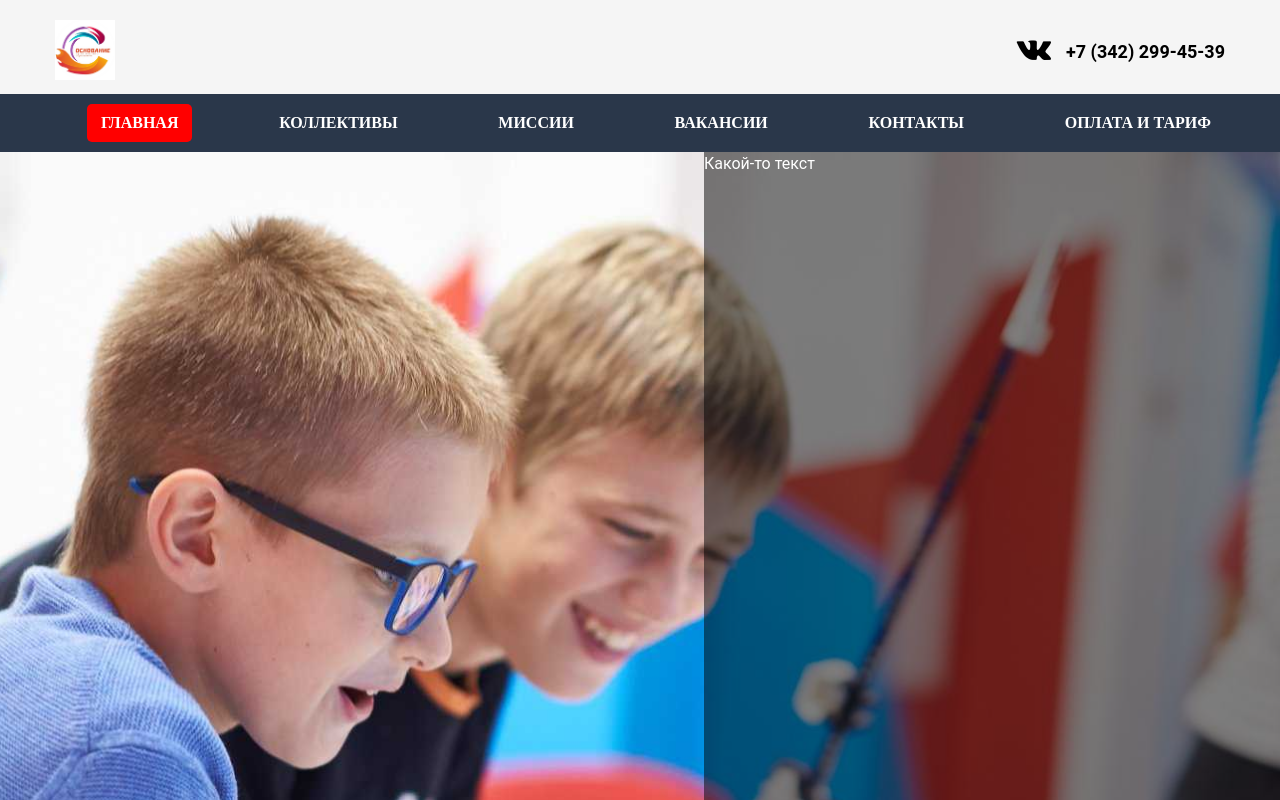
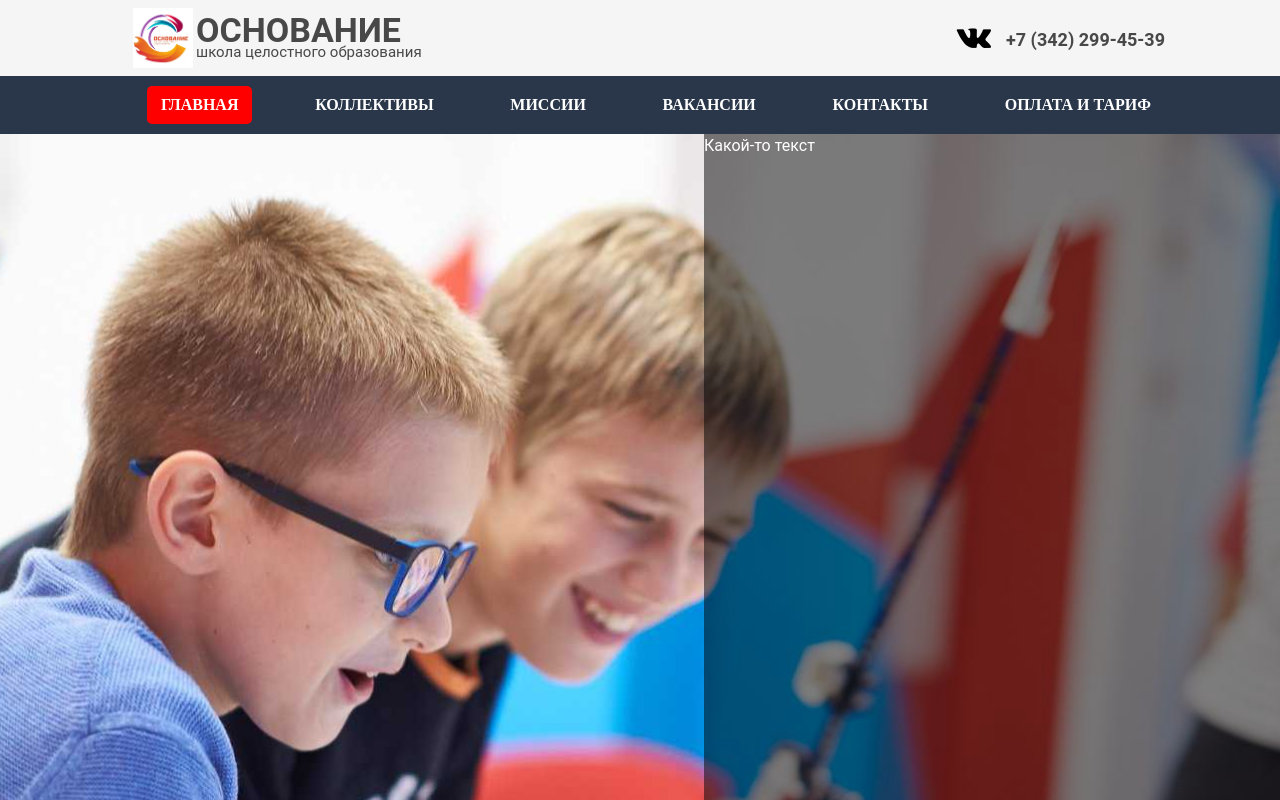
Before and after one commit to XoMyAk7/School, a website: page src/index.html in a window 1280 px wide. Shown: the top 800 px of the page. Drawn offline with nearby package versions, Linux system fonts and the light colour scheme.

Commit message:
Пофиксил пути, удалил видос с пуджом и пошаманил с шапкой

```diff
--- a/src/index.html
+++ b/src/index.html
@@ -14,9 +14,14 @@
         <header class="header">
             <div class="container">
                 <div class="header__wrapper">
-                    <div class="header__logo">
+                    <a href="#" class="header__logo">
                         <img src="icons/logo.jpg" alt="">
-                    </div>
+                        <div class="header__descr">
+                            <span>Основание</span>
+                            <br>
+                            <p>школа целостного образования</p>
+                        </div>
+                    </a>
                     <div class="header__contacts">
                         <a href="https://vk.com/osnovaniee" target="_blank">
                             <i class="fa fa-vk fa-2x" aria-hidden="true"></i>
@@ -55,8 +60,8 @@
                 <div class="firstVideo">
                     <iframe width="560" height="315" src="https://www.youtube.com/embed/gUpAjZmspbI" title="YouTube video player" frameborder="0" allow="accelerometer; autoplay; clipboard-write; encrypted-media; gyroscope; picture-in-picture; web-share" allowfullscreen></iframe>
                 </div>
-                <div class="secondVideo">
-                    <iframe width="560" height="315" src="https://www.youtube.com/embed/23oFIyutQjI" title="YouTube video player" frameborder="0" allow="accelerometer; autoplay; clipboard-write; encrypted-media; gyroscope; picture-in-picture; web-share" allowfullscreen></iframe>
+                <div class="youtube__descr">
+                    <p>Здесь будет текст</p>
                 </div>
             </div>
         </div>
--- a/src/sass/blocks/_firstSection.scss
+++ b/src/sass/blocks/_firstSection.scss
@@ -1,6 +1,6 @@
 .first {
     height: 1290px;
-    background: url(/img/1.jpeg) center (center/cover) no-repeat;
+    background: url(../img/1.jpeg) center (center/cover) no-repeat;
 
     &__descr {
         margin-left: auto;
--- a/src/sass/blocks/_header.scss
+++ b/src/sass/blocks/_header.scss
@@ -1,7 +1,12 @@
 .header {
-    padding-top: 20px;
-    padding-bottom: 14px;
+    padding-top: 8px;
+    padding-bottom: 8px;
     background-color: #f5f5f5;
+
+    a {
+        color: rgb(71, 72, 71);
+        text-decoration: none;
+    }
 
     &__wrapper {
         display: flex;
@@ -11,9 +16,29 @@
     }
 
     &__logo {
-        width: 60px;
+        padding-left: 18px;
+        display: flex;
         img {
-            width: 100%;
+            width: 60px;
+            height: 60px;
+        }
+    }
+
+    &__descr {
+        padding-top: 5px;
+        padding-left: 3px;
+        display: block;
+        span {
+            text-transform: uppercase;
+            font-size: 34px;
+            line-height: 34px;
+            font-weight: bold;
+        }
+        p {
+            margin-bottom: 0;
+            padding-bottom: 0;
+            font-size: 15px;
+            line-height: 7px;
         }
     }
 
@@ -33,7 +58,7 @@
     &__phone {
         padding-left: 15px;
         text-decoration: none;
-        color: #000;
+        color: rgb(71, 72, 71);
         font-weight: bold;
         font-size: 18px;
         transform: translateY(-8%);
--- a/src/sass/blocks/_secondSection.scss
+++ b/src/sass/blocks/_secondSection.scss
@@ -1,6 +1,6 @@
 .second {
     height: 683px;
-    background: url(/img/2.jpeg) center (center/cover) no-repeat;
+    background: url(../img/2.jpeg) center (center/cover) no-repeat;
 
     &__descr {
         width: 45%;
--- a/src/sass/style.scss
+++ b/src/sass/style.scss
@@ -2,7 +2,7 @@
     font-family: 'Roboto', sans-serif;
 }
 .container {
-    max-width: 1170px;
+    max-width: 1050px;
     margin: 0 auto;
 }
 @import 'blocks/header';
```
Also changed, not shown: src/css/style.min.css, src/icons/cmit__logo.svg (deleted), 2 other files.
